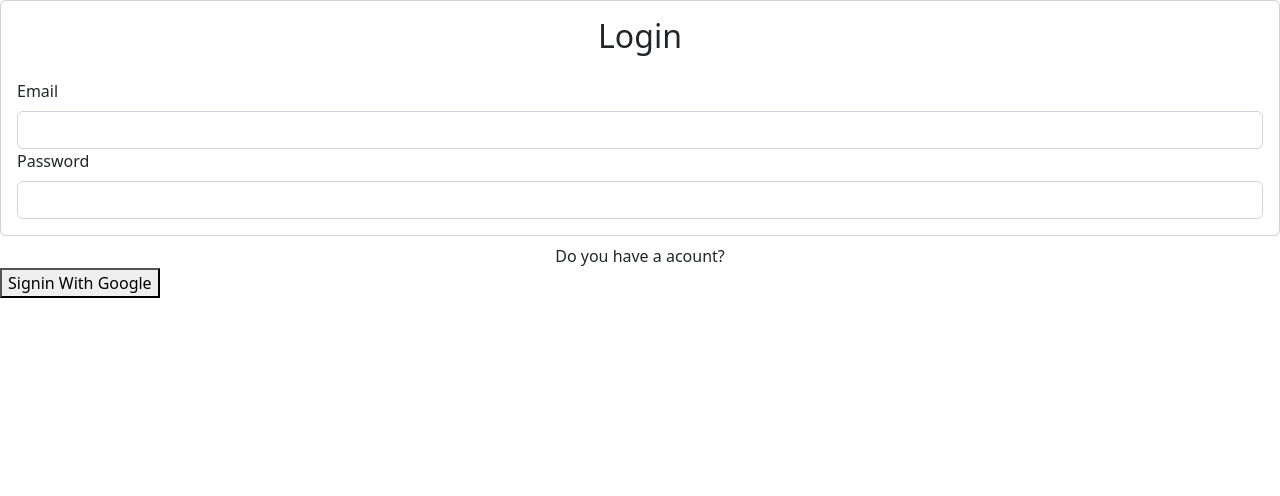
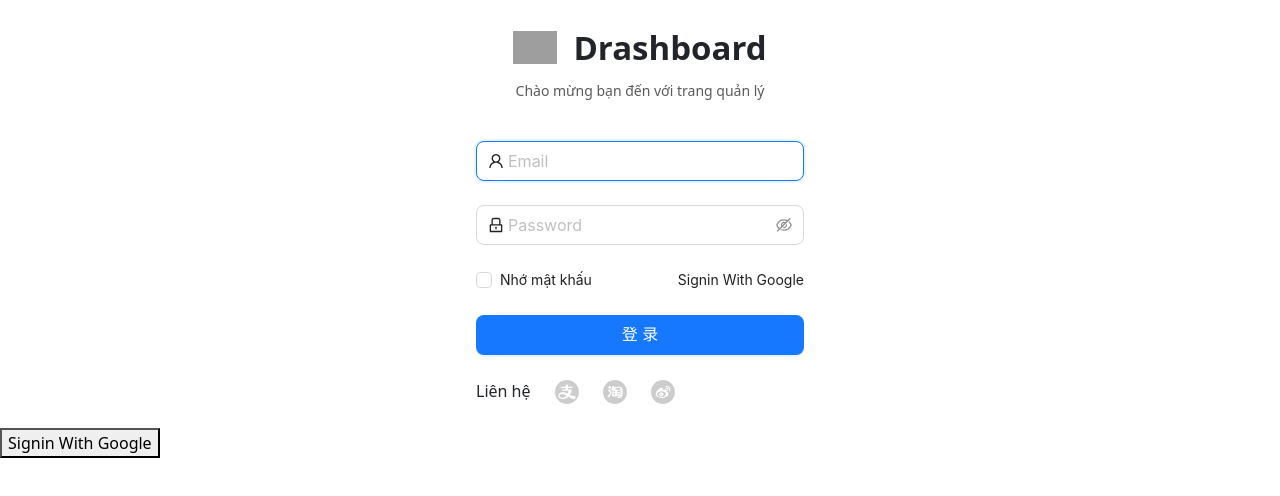
Before and after one commit to thanhviennguyen/DashboardManager, a React (Create React App) app: page / in a window 1280 px wide. Shown: the top 496 px of the page. Built offline with nearby package versions, Linux system fonts and the light colour scheme; grey boxes are pictures that could not be loaded.

Commit message:
Feat: ui login

```diff
--- /dev/null
+++ b/src/components/login/config.js
@@ -0,0 +1,18 @@
+import { initializeApp } from "firebase/app";
+import { getAuth, GoogleAuthProvider } from "firebase/auth";
+
+const firebaseConfig = {
+  apiKey: "AIzaSyBmhj05RG6yIqkzsFt4qKL3DmWocua8zCY",
+  authDomain: "react-auth-bc0a4.firebaseapp.com",
+  projectId: "react-auth-bc0a4",
+  storageBucket: "react-auth-bc0a4.appspot.com",
+  messagingSenderId: "666306216389",
+  appId: "1:666306216389:web:bf4629e5dd0ca84f9d0bac",
+  measurementId: "G-RZK7PNNJJR"
+};
+
+
+const app = initializeApp(firebaseConfig);
+const auth = getAuth(app);
+const provider = new GoogleAuthProvider();
+export {auth, provider};
--- /dev/null
+++ b/src/components/login/index.jsx
@@ -0,0 +1,118 @@
+import {
+  AlipayCircleOutlined,
+  LockOutlined,
+  TaobaoCircleOutlined,
+  UserOutlined,
+  WeiboCircleOutlined,
+} from '@ant-design/icons';
+import {
+  LoginForm,
+  ProFormCheckbox,
+  ProFormText,
+  ProConfigProvider,
+} from '@ant-design/pro-components';
+import { Space } from 'antd';
+import { auth, provider } from "./config";
+import React, {useState, useEffect} from "react";
+import {signInWithPopup} from "firebase/auth";
+import Dashboard from "../dashboard";
+
+
+const iconStyles = {
+  marginInlineStart: '16px',
+  color: 'rgba(0, 0, 0, 0.2)',
+  fontSize: '24px',
+  verticalAlign: 'middle',
+  cursor: 'pointer',
+};
+
+
+const Login = () => {
+  const [value, setValue] = useState('')
+
+  const handleClick = () => {
+    signInWithPopup(auth, provider).then((data) => {
+    setValue(data.user.email)
+    localStorage.setItem("email", data.user.email)
+  })
+
+  }
+
+  useEffect(() => {
+  setValue(localStorage.getItem('email'))
+  })
+  return (
+    <>
+    <ProConfigProvider hashed={false}>
+      <div style={{ backgroundColor: 'white' }}>
+        <LoginForm
+          logo="https://github.githubassets.com/images/modules/logos_page/Octocat.png"
+          title="Drashboard"
+          subTitle="Chào mừng bạn đến với trang quản lý"
+          // message='Submit'
+          actions={
+            <Space>
+              Liên hệ
+              <AlipayCircleOutlined style={iconStyles} />
+              <TaobaoCircleOutlined style={iconStyles} />
+              <WeiboCircleOutlined style={iconStyles} />
+            </Space>
+          }
+          onFinish={handleClick}
+        >
+          <ProFormText
+            name="username"
+            fieldProps={{
+              size: 'large',
+              prefix: <UserOutlined className={'prefixIcon'} />,
+            }}
+            placeholder={'Email'}
+            rules={[
+              {
+                required: true,
+                message: 'Vui lòng nhập email của bạn!',
+              },
+            ]}
+          />
+          <ProFormText.Password
+            name="password"
+            fieldProps={{
+              size: 'large',
+              prefix: <LockOutlined className={'prefixIcon'} />,
+            }}
+            placeholder={'Password'}
+            rules={[
+              {
+                required: true,
+                message: 'Vui lòng nhập mật khẩu của bạn!',
+              },
+            ]}
+          />
+          <div
+            style={{
+              marginBlockEnd: 24,
+            }}
+          >
+            <ProFormCheckbox noStyle name="autoLogin">
+              Nhớ mật khấu
+            </ProFormCheckbox>
+            <a
+              style={{
+                float: 'right',
+              }}
+            >
+              Signin With Google
+            </a>
+          </div>
+        </LoginForm>
+      </div>
+    </ProConfigProvider>
+    <div>
+            {value?<Dashboard/>:
+            <button onClick={handleClick}>Signin With Google</button>
+            }
+        </div>
+    </>
+  );
+};
+export default Login
```
Also changed, not shown: src/App.js (+4 -3 lines).
